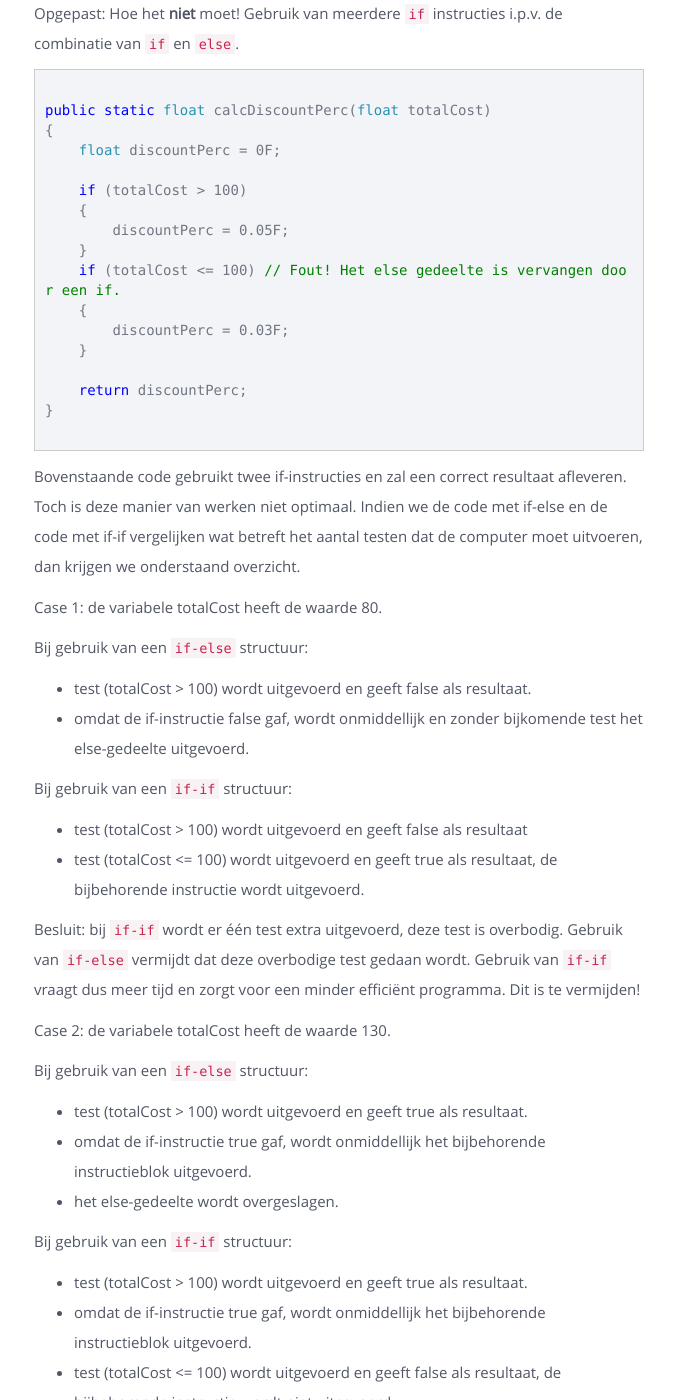
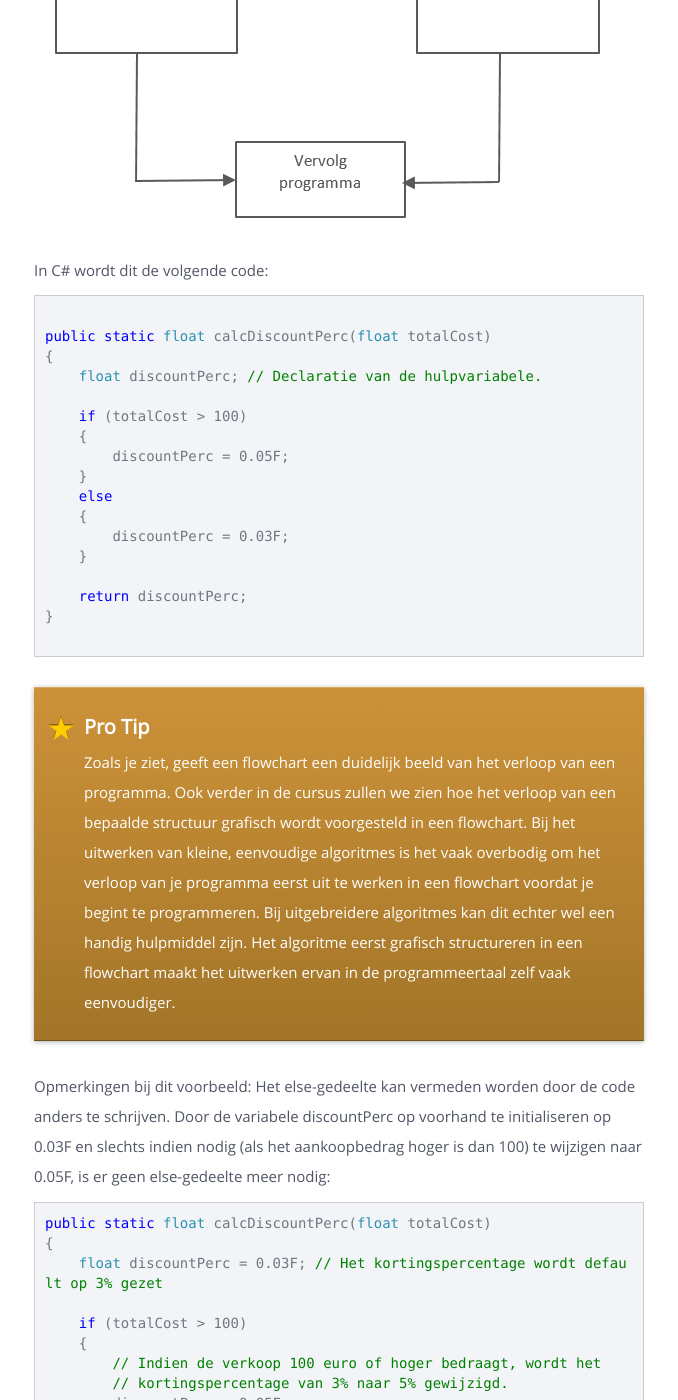
Before and after one commit to sma-it/sma-it.github.io, a Jekyll site: the page built from modules/basics/_posts/2000-01-04-if_else.md, in a window 1280 px wide and 1400 px high, scrolled down 3689 px. Shown: the whole window, without its empty margins (381-1059 px from the left). Built offline with Jekyll 4.4.1, drawn with Linux system fonts in a browser that asks for light colours; nearby versions of some CDN libraries; some of the changed text lies outside the part shown.

Commit message:
Added flowcharts

````diff
--- a/modules/basics/_posts/2000-01-04-if_else.md
+++ b/modules/basics/_posts/2000-01-04-if_else.md
@@ -27,7 +27,11 @@
 }
 ```
 
-Bespreking:
+Grafisch kunnen we dit met onderstaande flowchart voorstellen:
+
+![image](/img/basics/if_else/if_else_flowchart.PNG)
+
+Opmerkingen:
 
 * Bij het samenstellen van de voorwaarde kan je vergelijkingoperatoren en logische operatoren gebruiken. In het hoofdstuk Operators, expressies en statements vind je een overzicht van deze operatoren. Je vindt ze eveneens terug in de voorbeelden hieronder.
 * Rond de instructieblokken van `if` en `else` worden telkens accolades geplaatst. Deze accolades maken duidelijk welke instructies bij `if` horen, en welke bij `else`. Indien een instructieblok slechts één instructie bevat, mogen de accolades weg gelaten worden. De eerste instructie hoort immers sowieso bij `if` of `else`. We maken echter de afspraak de accolades steeds te plaatsen, ook bij één instructie in het instructieblok. Op die manier wordt het aanpassen van de code achteraf makkelijker. Bij het achteraf toevoegen van instructies worden de accolades vaak vergeten, wat tot fouten leidt. De accolades er steeds van in het begin zetten, vermijdt dit probleem.
@@ -88,6 +92,12 @@
 
 Voorbeeld: Indien het factuurbedrag (totalCost) boven 100 euro ligt, wordt er een korting van 5% gegeven, tot en met 100 euro bedraagt de korting 3%. De functie geeft het kortingspercentage als resultaat. Om het kortingspercentage kunnen op te slaan gebruiken we een hulpvariabele die binnen de functie gedeclareerd wordt: de float discountPerc. Het is deze variabele die we als returnwaarde voor de functie zullen gebruiken.
 
+In het begin van dit hoofdstuk werd de flowchart van een if-else statement getoond. Toegepast op deze opgave, wordt de flowchart het volgende:
+
+![image](/img/basics/if_else/if_else_flowchart_voorbeeld.PNG)
+
+In C# wordt dit de volgende code:
+
 ```csharp
 
 public static float calcDiscountPerc(float totalCost)
@@ -103,10 +113,15 @@
         discountPerc = 0.03F;
     }
 
-    return discountPerc;µ
+    return discountPerc;
 }
 
 ```
+
+<div class="note protip">
+<p>Zoals je ziet, geeft een flowchart een duidelijk beeld van het verloop van een programma. Ook verder in de cursus zullen we zien hoe het verloop van een bepaalde structuur grafisch wordt voorgesteld in een flowchart. Bij het uitwerken van kleine, eenvoudige algoritmes is het vaak overbodig om het verloop van je programma eerst uit te werken in een flowchart voordat je begint te programmeren. Bij uitgebreidere algoritmes kan dit echter wel een handig hulpmiddel zijn. Het algoritme eerst grafisch structureren in een flowchart maakt het uitwerken ervan in de programmeertaal zelf vaak eenvoudiger.</p>
+
+</div>
 
 Opmerkingen bij dit voorbeeld: Het else-gedeelte kan vermeden worden door de code anders te schrijven. Door de variabele discountPerc op voorhand te initialiseren op 0.03F en slechts indien nodig (als het aankoopbedrag hoger is dan 100) te wijzigen naar 0.05F, is er geen else-gedeelte meer nodig:
 
````
Also changed, not shown: img/basics/if_else/if_else_flowchart.PNG (added), img/basics/if_else/if_else_flowchart_voorbeeld.PNG (added).
